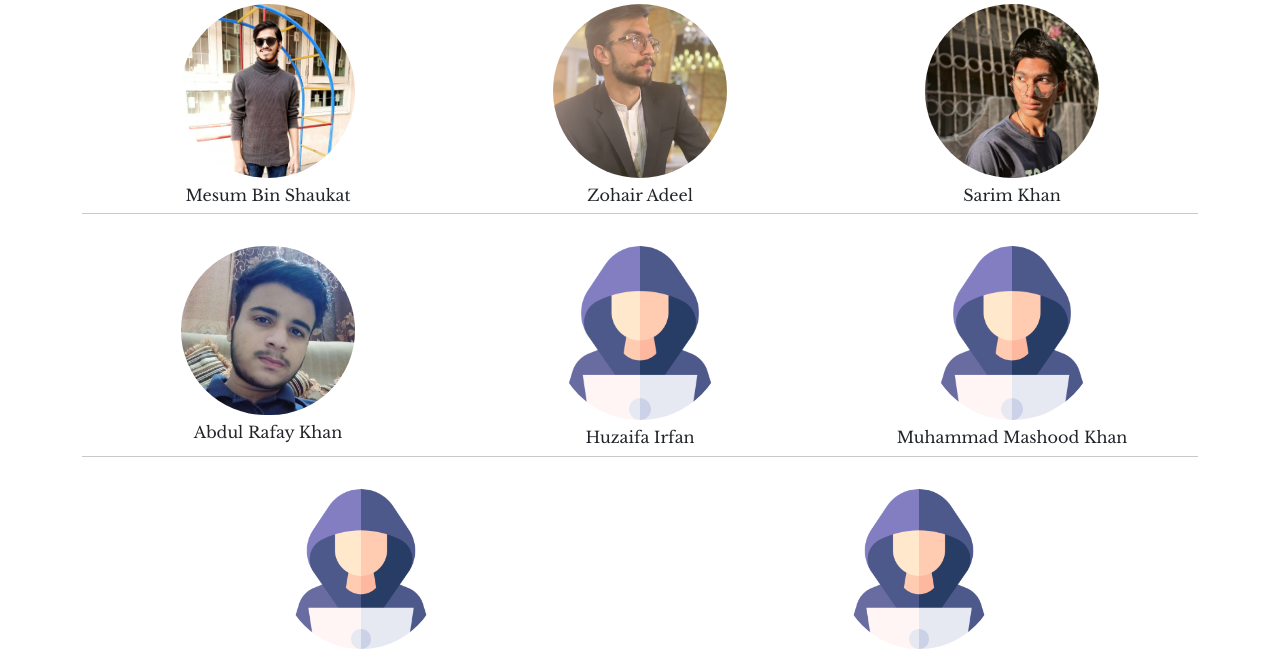
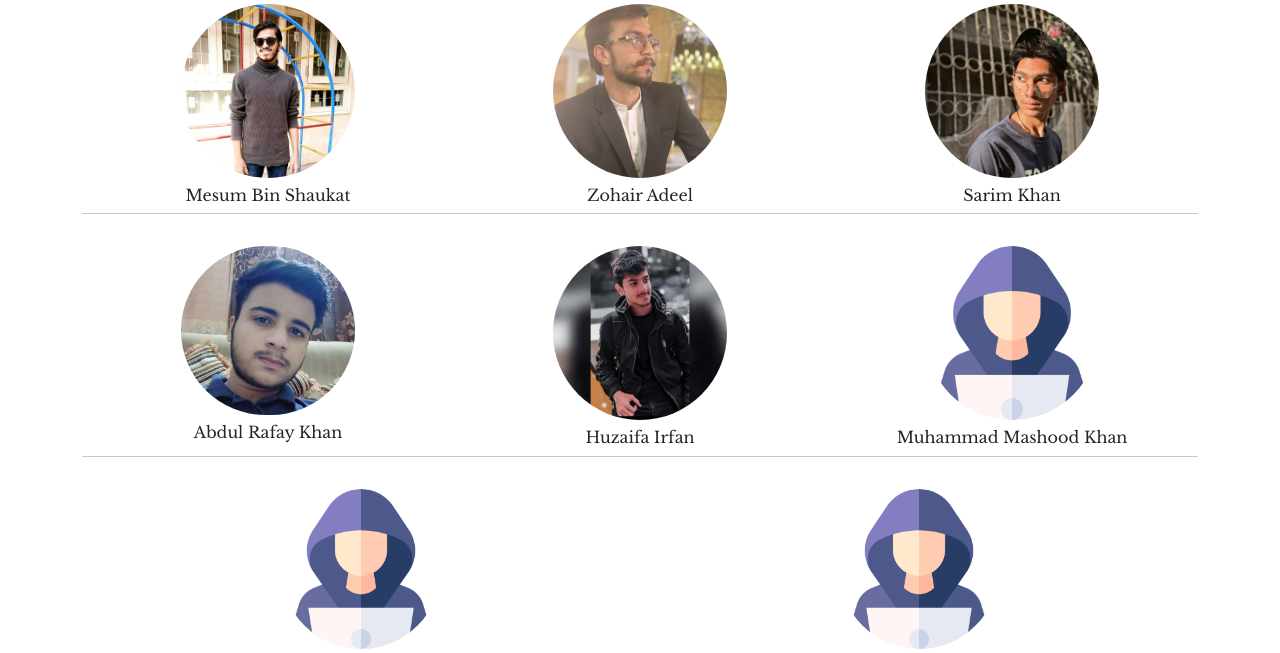
Before and after one commit to mesumbinshaukat/World-Of-Tech, a PHP site: page /about.php in a window 1280 px wide. Shown: the part 1979-2632 px from the top of the page. Run offline with PHP 8.4, Linux system fonts and the light colour scheme; some libraries are stand-ins or nearby versions.

Commit message:
huzaifa ki pic

```diff
--- a/about.php
+++ b/about.php
@@ -196,7 +196,7 @@
                                     <h6 class="mt-2 name"> Abdul Rafay Khan </h6>
                                 </div>
                                 <div class="col text-center">
-                                    <img src="./Icons/hacker.png" alt="" class="t_img">
+                                    <img src="./images/huzaifa.jpg" alt="" class="t_img">
                                     <h6 class="mt-2 name">Huzaifa Irfan </h6>
                                 </div>
                                 <div class="col text-center">
```
Also changed, not shown: images/huzaifa.jpg (added).
